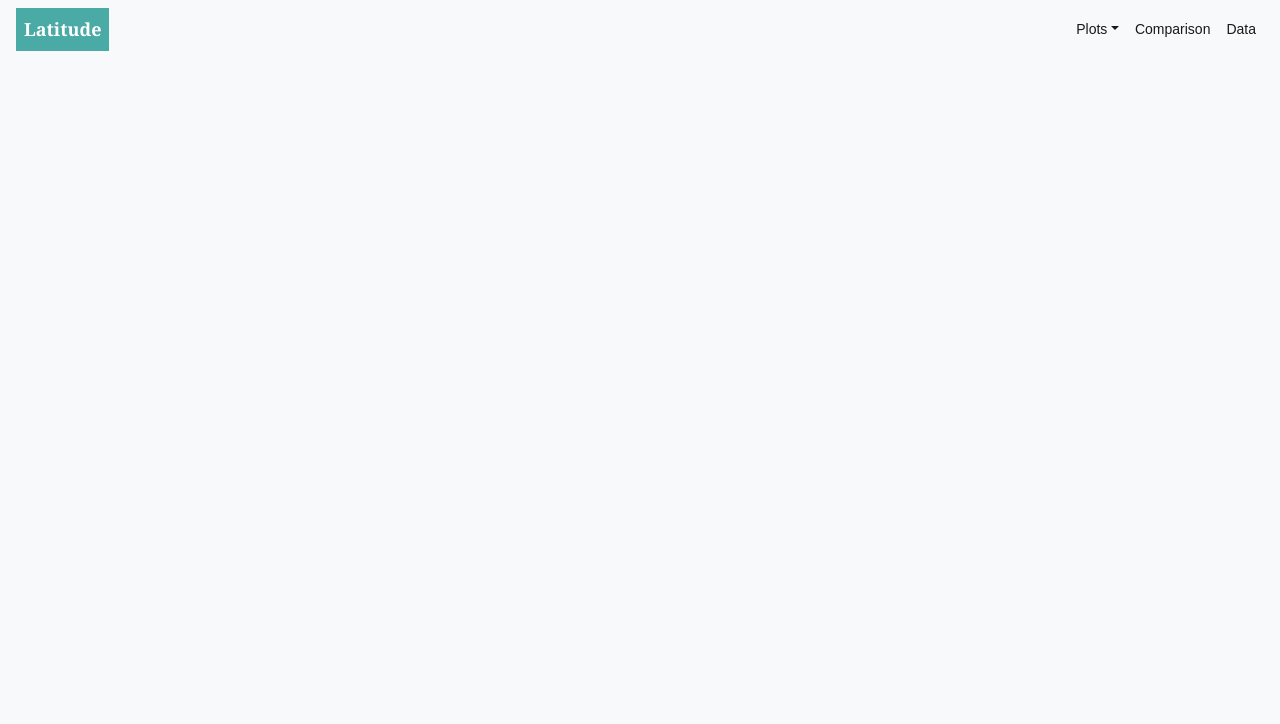
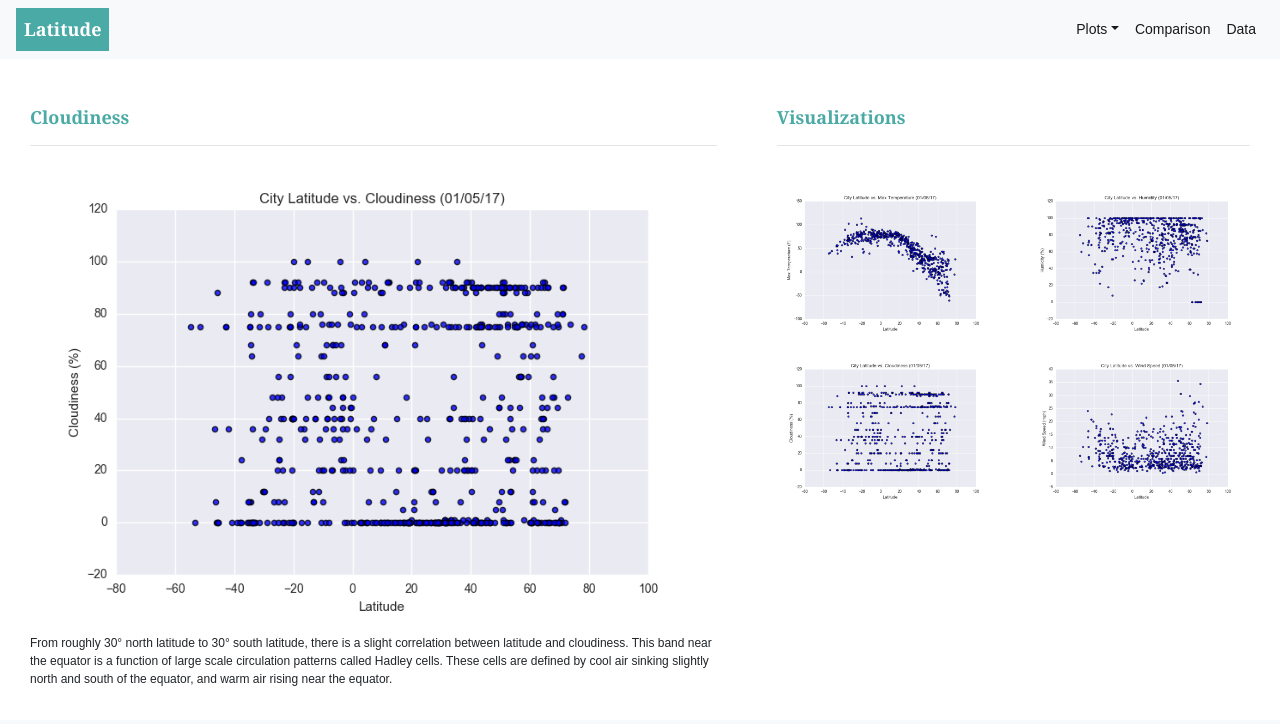
Before and after one commit to matthewkilleen0830/HTML-CSS-Weather, a plain HTML site: page lat_vs_cloudiness.html in a window 1280 px wide. Drawn offline with nearby package versions, Linux system fonts and the light colour scheme.

Commit message:
Latitude vs. Cloudiness page complete.

```diff
--- a/lat_vs_cloudiness.html
+++ b/lat_vs_cloudiness.html
@@ -63,6 +63,79 @@
         </div>
     </nav>
 
+<!-- LAT VS CLOUDINESS PAGE CONTENT -->
+
+    <!-- Create Bootstrap container/table -->
+    <div class = "container-fluid">
+
+        <!-- Row 1 -->
+        <div class = "row pb-3">
+
+            <!-- DIVIDE ROW 1 INTO TWO COLUMNS -->
+
+            <!-- Row 1, Column 1 -->
+            <div class = "col-md-12 col-lg-7 mt-5">
+                <div class = "col-md-12">
+                    <h3>Cloudiness</h3>
+                    <hr>
+                    <div class = "body">
+                        <img id = "img-wrap" class = "img.fluid" width = "100%" height = "auto" src = "Resources/assets/images/Fig3.png">
+                        <p>From roughly 30° north latitude to 30° south latitude, there is a slight correlation between latitude and cloudiness.  This band near the equator is a function of large scale circulation patterns called Hadley cells.  These cells are defined by cool air sinking slightly north and south of the equator, and warm air rising near the equator.</p>
+                    </div>
+                </div>
+            </div>
+
+            <!-- Row 1, Column 2 -->
+            <div class = "col-md-12 col-lg-5 mt-5">
+                <div class = "col-md-12">
+                    <h3>Visualizations</h3>
+                    <hr>
+                    <br>
+                    <div class = "body">
+
+                        <!-- DIVIDE COLUMN 2 INTO TWO ROWS -->
+
+                        <!-- Column 2, Row 1 -->
+                        <div class = "row pb-3">
+
+                            <!-- Row 1, Column 1 -->
+                            <div class = "col-md-6">
+                                <div class = "body">
+                                    <a href = "lat_vs_max_temp.html"><img class = "img.fluid" width = "100%" height = "auto" src = "Resources/assets/images/Fig1.png"></a>
+                                </div>
+                            </div>
+
+                            <!-- Row 1, Column 2 -->
+                            <div class = "col-md-6">
+                                <div class = "body">
+                                    <a href = "lat_vs_humidity.html"><img class = "img.fluid" width = "100%" height = "auto" src = "Resources/assets/images/Fig2.png"></a>
+                                </div>
+                            </div>
+                        </div>
+
+                        <!-- Column 2, Row 2 -->
+                        <div class = "row pb-3">
+
+                            <!-- Row 2, Column 1 -->
+                            <div class = "col-md-6">
+                                <div class = "body">
+                                    <a href = "lat_vs_cloudiness.html"><img class = "img.fluid" width = "100%" height = "auto" src = "Resources/assets/images/Fig3.png"></a>
+                                </div>
+                            </div>
+
+                            <!-- Row 2, Column 2 -->
+                            <div class = "col-md-6">
+                                <div class = "body">
+                                    <a href = "lat_vs_wind_speed.html"><img class = "img.fluid" width = "100%" height = "auto" src = "Resources/assets/images/Fig4.png"></a>
+                                </div>
+                            </div>
+                        </div>
+                    </div>
+                </div>
+            </div>
+        </div>
+    </div>
+
 </body>
 
 </html>
```
